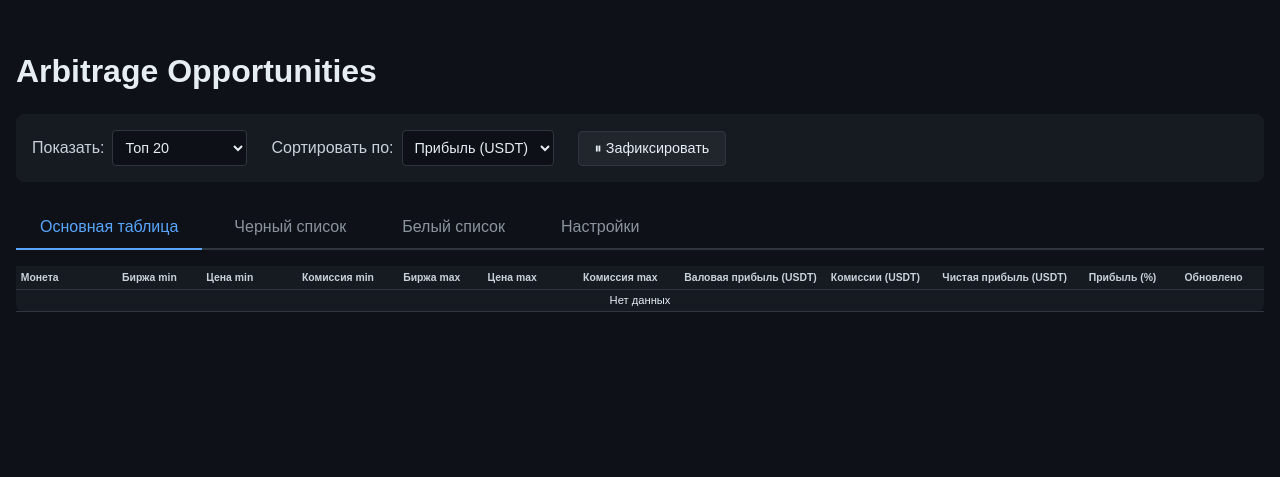
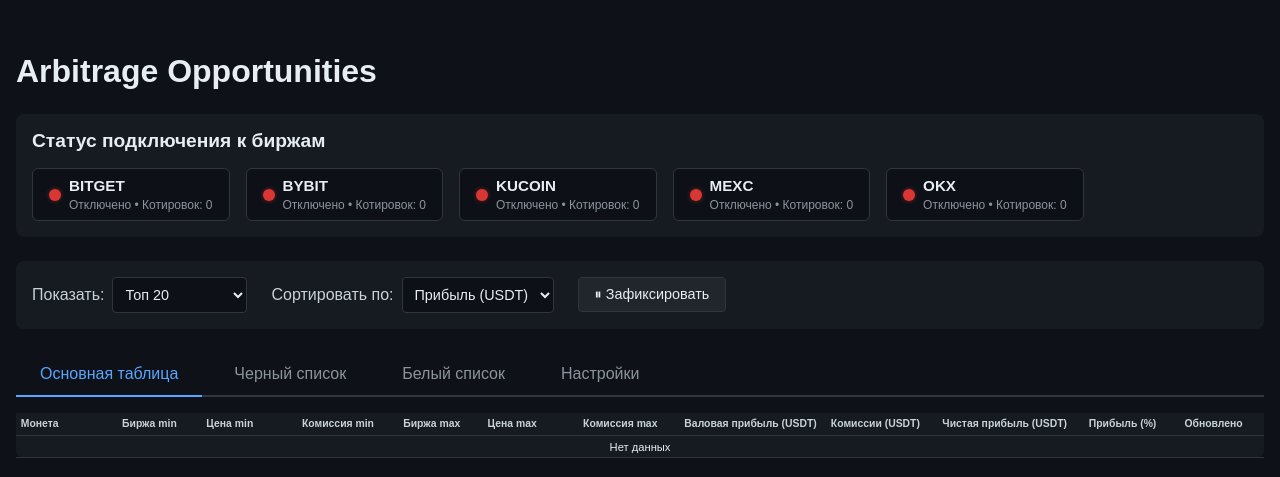
Before and after one commit to HellEvro/Arbitrage, a Flask app: page / in a window 1280 px wide. Shown: the top 477 px of the page. Run offline with Flask 3, Linux system fonts and the light colour scheme; data that the repository does not hold is empty; parts of the project's set-up code (start-up, migrations or seed data) failed here and were passed over; some libraries are stand-ins or nearby versions.

Commit message:
Что реализовано: 1. Отслеживание статуса в QuoteAggregator Добавлен класс ExchangeStatus для хранения информации о статусе биржи Отслеживается: подключение, последнее обновление, количество котировок, ошибки Статус обновляется при получении котировок и при ошибках 2. API и WebSocket Добавлен endpoint /api/exchange-status для получения статуса через REST API Статус передается через WebSocket событие exchange_status каждую секунду 3. UI компонент Панель статуса бирж вверху страницы Индикаторы: Зеленый — биржа подключена и получает данные Красный — биржа отключена или есть ошибки Для каждой биржи показывается: Название биржи Статус (Подключено/Отключено) Количество полученных котировок Время последнего обновления Текст ошибки (если есть) 4. Автоматическое обновление Статус обновляется каждую секунду через WebSocket При загрузке страницы статус загружается через REST API

```diff
--- a/arbitrage_bot/web/app.py
+++ b/arbitrage_bot/web/app.py
@@ -23,6 +23,7 @@ def create_app(
     discovery: MarketDiscoveryService | None = None,
     quote_store: QuoteStore | None = None,
     notifier: TelegramNotifier | None = None,
+    aggregator: "QuoteAggregator | None" = None,
 ) -> tuple[Flask, SocketIO]:
     app = Flask(__name__, static_folder="static", template_folder="templates")
     cors = settings.web.cors_origins if settings else ["*"]
@@ -85,6 +86,31 @@ def create_app(
             for opp in opportunities
         ]
         log.debug("API /ranking: returning %d opportunities", len(payload))
+        return jsonify(payload)
+
+    @app.route("/api/exchange-status")
+    def exchange_status() -> Any:
+        """Get status of all exchanges."""
+        if not aggregator:
+            return jsonify({})
+        import asyncio
+        try:
+            loop = asyncio.get_event_loop()
+        except RuntimeError:
+            loop = asyncio.new_event_loop()
+            asyncio.set_event_loop(loop)
+        statuses = loop.run_until_complete(aggregator.get_exchange_status())
+        payload = {
+            name: {
+                "name": status.name,
+                "connected": status.connected,
+                "last_update_ms": status.last_update_ms,
+                "quote_count": status.quote_count,
+                "error_count": status.error_count,
+                "last_error": status.last_error,
+            }
+            for name, status in statuses.items()
+        }
         return jsonify(payload)
 
     @app.route("/")
@@ -178,6 +204,26 @@ def create_app(
                     if payload:
                         log.debug("Emitting %d opportunities via WebSocket", len(payload))
                     socketio.emit("opportunities", payload)
+
+                    # Emit exchange status if aggregator is available
+                    if aggregator:
+                        try:
+                            statuses = loop.run_until_complete(aggregator.get_exchange_status())
+                            status_payload = {
+                                name: {
+                                    "name": status.name,
+                                    "connected": status.connected,
+                                    "last_update_ms": status.last_update_ms,
+                                    "quote_count": status.quote_count,
+                                    "error_count": status.error_count,
+                                    "last_error": status.last_error,
+                                }
+                                for name, status in statuses.items()
+                            }
+                            socketio.emit("exchange_status", status_payload)
+                        except Exception as e:
+                            log.debug("Error emitting exchange status: %s", e)
+
                     import time
                     time.sleep(1)
             except Exception as e:
--- a/arbitrage_bot/web/static/css/main.css
+++ b/arbitrage_bot/web/static/css/main.css
@@ -341,6 +341,84 @@ a:hover {
   overflow-y: visible;
 }
 
+/* Панель статуса бирж */
+.exchange-status-panel {
+  margin-bottom: 1.5rem;
+  padding: 1rem;
+  background-color: #161b22;
+  border-radius: 8px;
+}
+
+.exchange-status-panel h2 {
+  margin-top: 0;
+  margin-bottom: 1rem;
+  font-size: 1.2rem;
+  color: #e6edf3;
+}
+
+.exchange-status-list {
+  display: flex;
+  flex-wrap: wrap;
+  gap: 1rem;
+}
+
+.exchange-status-item {
+  display: flex;
+  align-items: center;
+  gap: 0.5rem;
+  padding: 0.5rem 1rem;
+  background-color: #0d1117;
+  border: 1px solid #30363d;
+  border-radius: 6px;
+  min-width: 150px;
+}
+
+.exchange-status-indicator {
+  width: 12px;
+  height: 12px;
+  border-radius: 50%;
+  flex-shrink: 0;
+}
+
+.exchange-status-indicator.connected {
+  background-color: #238636;
+  box-shadow: 0 0 4px rgba(35, 134, 54, 0.5);
+}
+
+.exchange-status-indicator.disconnected {
+  background-color: #da3633;
+  box-shadow: 0 0 4px rgba(218, 54, 51, 0.5);
+}
+
+.exchange-status-info {
+  flex: 1;
+  display: flex;
+  flex-direction: column;
+  gap: 0.2rem;
+}
+
+.exchange-status-name {
+  font-weight: 600;
+  color: #e6edf3;
+  font-size: 0.95rem;
+  text-transform: capitalize;
+}
+
+.exchange-status-details {
+  font-size: 0.75rem;
+  color: #8b949e;
+}
+
+.exchange-status-error {
+  font-size: 0.7rem;
+  color: #f85149;
+  margin-top: 0.2rem;
+  max-width: 200px;
+  overflow: hidden;
+  text-overflow: ellipsis;
+  white-space: nowrap;
+}
+
 /* Компактные но читаемые колонки */
 #ranking-table th:nth-child(1), #ranking-table td:nth-child(1) { min-width: 80px; max-width: 100px; } /* Монета */
 #ranking-table th:nth-child(2), #ranking-table td:nth-child(2) { min-width: 65px; max-width: 80px; } /* Биржа min */
--- a/arbitrage_bot/web/static/js/app.js
+++ b/arbitrage_bot/web/static/js/app.js
@@ -7,7 +7,7 @@ const state = {
   frozen: false,
   blacklist: JSON.parse(localStorage.getItem("arbitrage_blacklist") || "[]"),
   whitelist: JSON.parse(localStorage.getItem("arbitrage_whitelist") || "[]"),
-  limit: parseInt(localStorage.getItem("arbitrage_limit") || "20"),
+  limit: localStorage.getItem("arbitrage_limit") || "20", // Всегда строка для совместимости с select
   sortBy: localStorage.getItem("arbitrage_sortBy") || "spread_usdt",
   enableBlacklist: localStorage.getItem("arbitrage_enableBlacklist") !== "false",
   enableWhitelist: localStorage.getItem("arbitrage_enableWhitelist") === "true",
@@ -123,21 +123,25 @@ function sortOpportunities(opportunities) {
 }
 
 function limitOpportunities(opportunities) {
-  if (state.limit === "all") {
+  const limit = String(state.limit); // Убеждаемся что это строка
+
+  if (limit === "all") {
     return opportunities; // Вернуть все без ограничений
   }
 
-  if (state.limit === "custom") {
-    const customLimit = parseInt(document.getElementById("custom-limit")?.value || "20");
+  if (limit === "custom") {
+    const customLimit = parseInt(document.getElementById("custom-limit")?.value || "20", 10);
     return opportunities.slice(0, customLimit);
   }
 
   // Числовое значение (10, 20, 50, 100)
-  const limit = parseInt(state.limit) || 20;
-  return opportunities.slice(0, limit);
+  const numLimit = parseInt(limit, 10) || 20;
+  return opportunities.slice(0, numLimit);
 }
 
 function processOpportunities(opportunities) {
+  console.log("Processing opportunities:", opportunities.length, "total");
+
   let processed = filterOpportunities(opportunities);
   console.log("After filtering:", processed.length);
 
@@ -145,7 +149,7 @@ function processOpportunities(opportunities) {
   console.log("After sorting:", processed.length);
 
   processed = limitOpportunities(processed);
-  console.log("After limiting:", processed.length, "limit:", state.limit);
+  console.log("After limiting:", processed.length, "limit:", state.limit, "type:", typeof state.limit);
 
   return processed;
 }
@@ -203,6 +207,12 @@ socket.on("opportunities", (data) => {
   renderOpportunities(state.opportunities);
 });
 
+// Обработка статуса бирж
+socket.on("exchange_status", (statuses) => {
+  console.log("Received exchange status:", statuses);
+  renderExchangeStatus(statuses);
+});
+
 // Управление табами
 document.querySelectorAll(".tab-btn").forEach((btn) => {
   btn.addEventListener("click", () => {
@@ -222,7 +232,7 @@ const limitSelect = document.getElementById("limit-select");
 const customLimitInput = document.getElementById("custom-limit");
 
 limitSelect.addEventListener("change", (e) => {
-  const value = e.target.value;
+  const value = String(e.target.value); // Убеждаемся что это строка
   state.limit = value;
   localStorage.setItem("arbitrage_limit", value);
 
@@ -234,7 +244,7 @@ limitSelect.addEventListener("change", (e) => {
     customLimitInput.style.display = "none";
   }
 
-  console.log("Limit changed to:", value, "Current opportunities:", state.opportunities.length);
+  console.log("Limit changed to:", value, "Current opportunities:", state.opportunities.length, "Total available:", state.opportunities.length);
   renderOpportunities(state.opportunities);
 });
 
@@ -430,6 +440,52 @@ document.getElementById("clear-all-btn").addEventListener("click", () => {
   }
 });
 
+// Рендеринг статуса бирж
+function renderExchangeStatus(statuses) {
+  const container = document.getElementById("exchange-status-list");
+  if (!container) return;
+
+  if (!statuses || Object.keys(statuses).length === 0) {
+    container.innerHTML = "<p style='color: #8b949e;'>Загрузка статуса бирж...</p>";
+    return;
+  }
+
+  const sortedExchanges = Object.values(statuses).sort((a, b) => {
+    // Сначала подключенные, потом отключенные
+    if (a.connected !== b.connected) {
+      return a.connected ? -1 : 1;
+    }
+    return a.name.localeCompare(b.name);
+  });
+
+  container.innerHTML = sortedExchanges
+    .map((status) => {
+      const lastUpdate = status.last_update_ms
+        ? new Date(status.last_update_ms).toLocaleTimeString()
+        : "Никогда";
+      const age = status.last_update_ms
+        ? Math.floor((Date.now() - status.last_update_ms) / 1000)
+        : null;
+      const ageText = age !== null && age < 60 ? `${age}с назад` : age !== null ? `${Math.floor(age / 60)}м назад` : "";
+
+      return `
+        <div class="exchange-status-item">
+          <div class="exchange-status-indicator ${status.connected ? "connected" : "disconnected"}"></div>
+          <div class="exchange-status-info">
+            <div class="exchange-status-name">${status.name.toUpperCase()}</div>
+            <div class="exchange-status-details">
+              ${status.connected ? "Подключено" : "Отключено"} •
+              Котировок: ${status.quote_count || 0}
+              ${ageText ? ` • ${ageText}` : ""}
+            </div>
+            ${status.last_error ? `<div class="exchange-status-error" title="${status.last_error}">Ошибка: ${status.last_error.substring(0, 50)}...</div>` : ""}
+          </div>
+        </div>
+      `;
+    })
+    .join("");
+}
+
 // Инициализация
 async function fetchInitial() {
   try {
@@ -442,6 +498,17 @@ async function fetchInitial() {
     console.log("Initial data received:", data?.length || 0, "opportunities");
     state.opportunities = data || [];
     renderOpportunities(state.opportunities);
+
+    // Загрузить статус бирж
+    try {
+      const statusResponse = await fetch("/api/exchange-status");
+      if (statusResponse.ok) {
+        const statusData = await statusResponse.json();
+        renderExchangeStatus(statusData);
+      }
+    } catch (e) {
+      console.warn("Failed to load exchange status:", e);
+    }
   } catch (error) {
     console.error("Failed to load initial data", error);
     if (tableBody) {
@@ -451,13 +518,14 @@ async function fetchInitial() {
 }
 
 // Инициализация UI
-if (state.limit === "custom") {
+const initialLimit = String(state.limit); // Убеждаемся что это строка
+if (initialLimit === "custom") {
   customLimitInput.style.display = "inline-block";
   customLimitInput.value = localStorage.getItem("arbitrage_customLimit") || "20";
 } else {
   customLimitInput.style.display = "none";
 }
-limitSelect.value = state.limit;
+limitSelect.value = initialLimit;
 
 renderBlacklist();
 renderWhitelist();
--- a/arbitrage_bot/web/templates/index.html
+++ b/arbitrage_bot/web/templates/index.html
@@ -9,6 +9,14 @@
   <body>
     <main>
       <h1>Arbitrage Opportunities</h1>
+
+      <!-- Статус бирж -->
+      <div id="exchange-status-panel" class="exchange-status-panel">
+        <h2>Статус подключения к биржам</h2>
+        <div id="exchange-status-list" class="exchange-status-list">
+          <!-- Статусы будут добавлены через JavaScript -->
+        </div>
+      </div>
 
       <!-- Панель управления -->
       <div class="controls-panel">
--- a/main.py
+++ b/main.py
@@ -78,6 +78,7 @@ async def main() -> None:
         discovery=discovery,
         quote_store=quote_store,
         notifier=notifier,
+        aggregator=aggregator,
     )
 
     # Create and start application runner
```
Also changed, not shown: arbitrage_bot/services/arbitrage_engine.py (+26 -1 lines), arbitrage_bot/services/quote_aggregator.py (+69 -0 lines).
